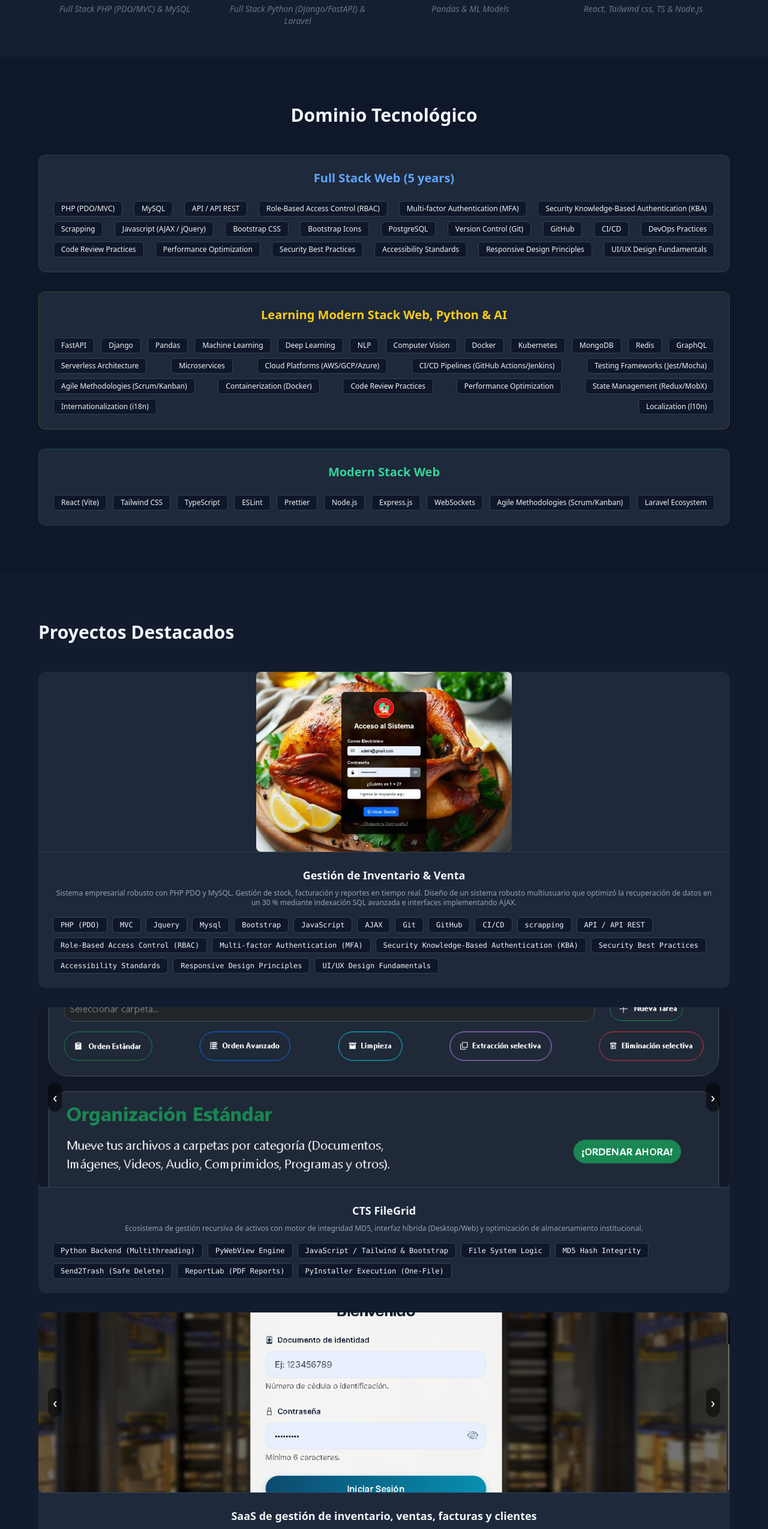
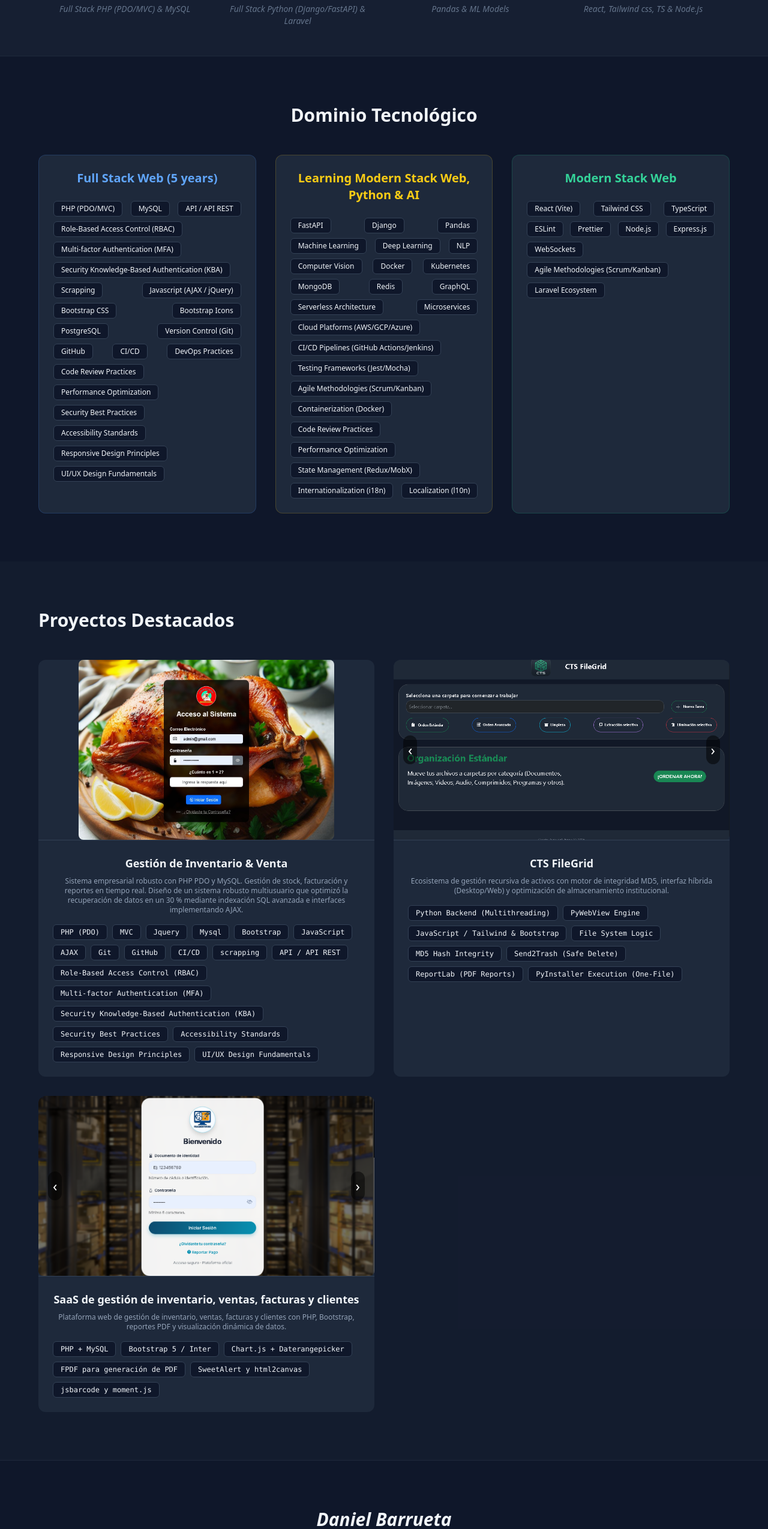
Before and after one commit to Danielj2005/portfolio, a React (Vite) app: page / in a window 1280 px wide. Shown: the part 834-3383 px from the top of the page at 60% size. Built offline with nearby package versions, Linux system fonts and the light colour scheme.

Commit message:
update forzada

```diff
--- a/src/App.jsx
+++ b/src/App.jsx
@@ -34,7 +34,7 @@ function App() {
 
       <SectionWithTitle
         idSection="stack"
-        gridCols="3"
+        gridCols="md:grid-cols-3"
         classSection="py-20 px-5 "
         classTitle="text-center "
         title="Dominio Tecnológico">
@@ -77,7 +77,7 @@ function App() {
 
       <SectionWithTitle
         idSection="projects"
-        gridCols="2"
+        gridCols="md:grid-cols-2"
         classSection="py-20 px-4 bg-slate-800/30"
         classTitle="text-left "
         title="Proyectos Destacados"
--- a/src/components/Section.jsx
+++ b/src/components/Section.jsx
@@ -17,7 +17,7 @@ function Section(props) {
 
 function SectionWithTitle(props) {
 
-    const {idSection , classSection, title, classTitle, gridCols = "3",children} = props;
+    const {idSection , classSection, title, classTitle, gridCols, children} = props;
 
     return (
         <>
@@ -26,7 +26,7 @@ function SectionWithTitle(props) {
                 classNames={classSection}>
                     <div className="max-w-6xl mx-auto text-center">
                         <h2 className={`text-3xl font-bold mb-12 ${classTitle}`}>{title}</h2>
-                        <div className={`grid gap-8 md:grid-cols-${gridCols}`}>
+                        <div className={`grid gap-8 ${gridCols}`}>
                             {children}
                         </div>
                     </div>
```
